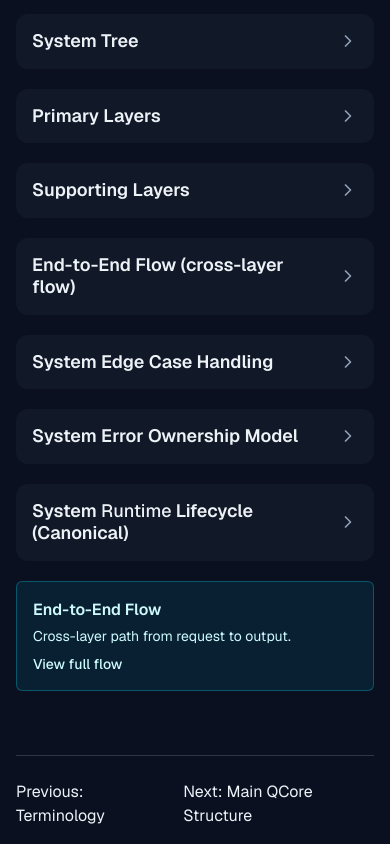
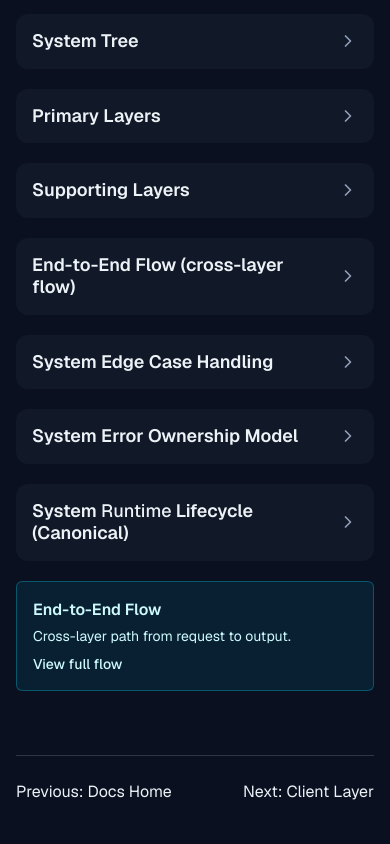
Before and after one commit to liormedan/Qagent-WebSiteDoc, a Next.js app: page /docs/system in a window 390 px wide. Shown: the part 3750-4594 px from the top of the page. After the commit the page ends 4570 px from the top, so only its background shows below. Built offline with nearby package versions, Linux system fonts and the light colour scheme.

Commit message:
docs(ui): normalize list rendering and canonicalize overview pager flow

```diff
--- a/src/components/layout/DocsPager.tsx
+++ b/src/components/layout/DocsPager.tsx
@@ -4,18 +4,39 @@ import Link from "next/link";
 import { usePathname } from "next/navigation";
 import { getFlowNeighborsByHref, getFlowOrderedNavigation, getNavigationItemByHref } from "@/lib/navigation";
 
+const canonicalOverviewPath: Record<string, { previous?: { title: string; href: string }; next?: { title: string; href: string } }> = {
+  "/docs": { next: { title: "System Structure", href: "/docs/system" } },
+  "/docs/system": {
+    previous: { title: "Docs Home", href: "/docs" },
+    next: { title: "Client Layer", href: "/docs/client" },
+  },
+  "/docs/client": {
+    previous: { title: "System Structure", href: "/docs/system" },
+    next: { title: "QAgent Layer", href: "/docs/q-agent" },
+  },
+  "/docs/q-agent": {
+    previous: { title: "Client Layer", href: "/docs/client" },
+    next: { title: "API Server Layer", href: "/docs/api" },
+  },
+  "/docs/api": {
+    previous: { title: "QAgent Layer", href: "/docs/q-agent" },
+    next: { title: "API Core Flow", href: "/docs/api/core-flow" },
+  },
+};
+
 export function DocsPager() {
   const pathname = usePathname();
   const normalizedPath = pathname;
+  const canonical = canonicalOverviewPath[normalizedPath];
   const navItem = getNavigationItemByHref(normalizedPath);
   const flowNeighbors = getFlowNeighborsByHref(normalizedPath);
   const flowOrder = getFlowOrderedNavigation();
   const index = flowOrder.findIndex((item) => item.href === normalizedPath);
 
-  if (index < 0) return null;
+  if (index < 0 && !canonical) return null;
 
-  const previous = navItem?.group === "Core Flow" ? flowNeighbors.previous : flowOrder[index - 1];
-  const next = navItem?.group === "Core Flow" ? flowNeighbors.next : flowOrder[index + 1];
+  const previous = canonical?.previous ?? (navItem?.group === "Core Flow" ? flowNeighbors.previous : flowOrder[index - 1]);
+  const next = canonical?.next ?? (navItem?.group === "Core Flow" ? flowNeighbors.next : flowOrder[index + 1]);
 
   return (
     <div className="mt-10 flex justify-between gap-4 border-t border-[var(--border)] pt-6">
--- a/src/components/ui/SectionBlock.tsx
+++ b/src/components/ui/SectionBlock.tsx
@@ -4,10 +4,7 @@ import { ChevronRight } from "lucide-react";
 import { linkConcepts } from "@/lib/docs/auto-link";
 
 function renderLines(lines: readonly string[], keyPrefix: string, muted = false) {
-  type Block =
-    | { type: "p"; lines: string[] }
-    | { type: "ul"; lines: string[] }
-    | { type: "ol"; lines: string[] };
+  type Block = { type: "p" | "ul" | "ol"; lines: string[] };
 
   const blocks: Block[] = [];
   const pushLine = (type: Block["type"], value: string) => {
@@ -20,18 +17,23 @@ function renderLines(lines: readonly string[], keyPrefix: string, muted = false)
   };
 
   lines.forEach((raw) => {
-    const line = raw.trim();
+    let line = raw.trim();
     if (!line) return;
 
-    const unordered = line.match(/^[-*•]\s+(.+)$/);
-    if (unordered) {
-      pushLine("ul", unordered[1]);
+    const orderedInsideBullet = line.match(/^[-*•]\s*(\d+[.)]\s+.+)$/);
+    if (orderedInsideBullet) {
+      line = orderedInsideBullet[1];
+    }
+
+    const ordered = line.match(/^(\d+)[.)]\s+(.+)$/);
+    if (ordered) {
+      pushLine("ol", ordered[2]);
       return;
     }
 
-    const ordered = line.match(/^\d+[.)]\s+(.+)$/);
-    if (ordered) {
-      pushLine("ol", ordered[1]);
+    const unordered = line.match(/^[-*•]\s*(?:[-*•]\s*)?(.+)$/);
+    if (unordered) {
+      pushLine("ul", unordered[1]);
       return;
     }
 
@@ -40,6 +42,7 @@ function renderLines(lines: readonly string[], keyPrefix: string, muted = false)
 
   return blocks.map((block, blockIndex) => {
     const key = `${keyPrefix}-${block.type}-${blockIndex}`;
+
     if (block.type === "ul") {
       return (
         <ul key={key} className={muted ? "list-disc space-y-1 pl-5 text-sm leading-6 text-slate-300" : "list-disc space-y-1 pl-5 text-sm leading-6 text-slate-100"}>
@@ -94,8 +97,14 @@ export function SectionBlock({
   const hasStructuredHeadings = body.some((line) => line.startsWith("### "));
   const summaryLines = body.slice(0, 2);
   const detailLines = body.slice(2);
-  const hasTechnicalDetails = !hasStructuredHeadings && detailLines.length > 0;
-  const heading = <h2 data-toc-title={title} data-toc-hidden={tocHidden ? "true" : undefined} className="break-words text-lg font-semibold leading-tight md:text-xl">{linkConcepts(title, 1)}</h2>;
+  const hasTechnicalDetails = !hasStructuredHeadings && detailLines.some((line) => line.trim().length > 0);
+
+  const heading = (
+    <h2 data-toc-title={title} data-toc-hidden={tocHidden ? "true" : undefined} className="break-words text-lg font-semibold leading-tight md:text-xl">
+      {linkConcepts(title, 1)}
+    </h2>
+  );
+
   const content = (
     <>
       {hasStructuredHeadings ? (
@@ -112,7 +121,7 @@ export function SectionBlock({
                 return;
               }
               if (!current) {
-                current = { heading: "Details", lines: [] };
+                current = { heading: "", lines: [] };
               }
               current.lines.push(line);
             });
@@ -122,9 +131,11 @@ export function SectionBlock({
             if (plainStructured) {
               return groups.map((group, index) => (
                 <div key={`${title}-group-${index}`} className="rounded-lg border border-[var(--border)] bg-slate-950/30 px-3 py-2">
+                  {group.heading ? (
                     <h3 data-toc-title={group.heading} className="text-sm font-semibold text-slate-100 md:text-base">
                       {linkConcepts(group.heading, 1)}
                     </h3>
+                  ) : null}
                   <div className="mt-2 space-y-2">{renderLines(group.lines, `${title}-structured-plain-${index}`)}</div>
                 </div>
               ));
@@ -133,14 +144,16 @@ export function SectionBlock({
             return groups.map((group, index) => (
               <details key={`${title}-group-${index}`} className="group/details rounded-lg border border-[var(--border)] bg-slate-950/30 px-3 py-2">
                 <summary className="flex cursor-pointer list-none items-center justify-between gap-2 [&::-webkit-details-marker]:hidden">
+                  {group.heading ? (
                     <h3 data-toc-title={group.heading} className="text-sm font-semibold text-slate-100 md:text-base">
                       {linkConcepts(group.heading, 1)}
                     </h3>
+                  ) : (
+                    <span className="text-sm font-semibold text-slate-100 md:text-base">More</span>
+                  )}
                   <ChevronRight className="h-4 w-4 shrink-0 text-slate-400 transition-transform group-open/details:rotate-90" />
                 </summary>
-                <div className="mt-2 space-y-2">
-                  {renderLines(group.lines, `${title}-structured-${index}`)}
-                </div>
+                <div className="mt-2 space-y-2">{renderLines(group.lines, `${title}-structured-${index}`)}</div>
               </details>
             ));
           })()}
@@ -150,9 +163,7 @@ export function SectionBlock({
         <div className="space-y-2">{renderLines(summaryLines, `${title}-summary`)}</div>
       ) : children ? (
         <div className="space-y-2">{children}</div>
-      ) : (
-        <></>
-      )}
+      ) : null}
 
       {hasTechnicalDetails ? (
         <details className="group/details">
```
Lines whose indentation alone changed are shown as unchanged.
